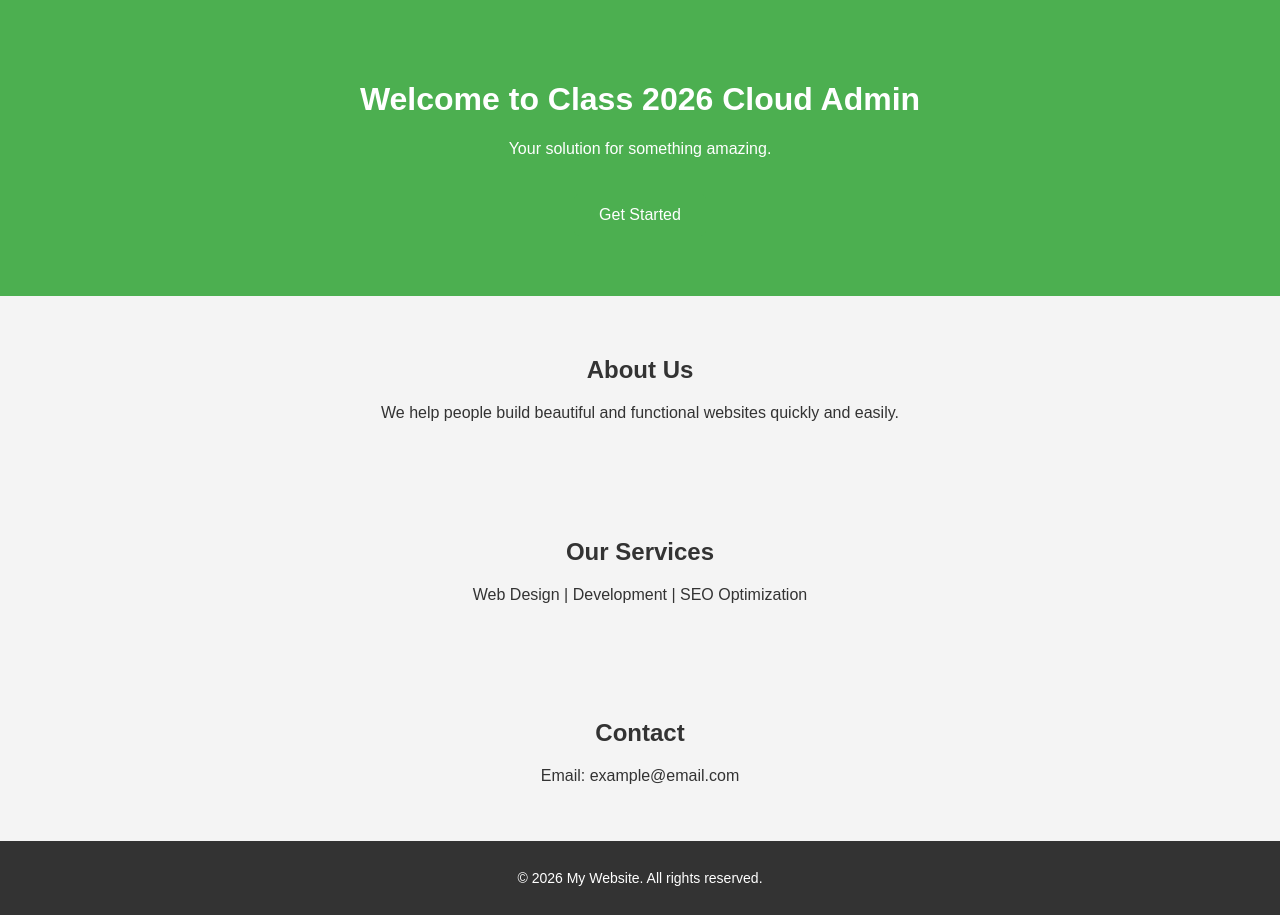
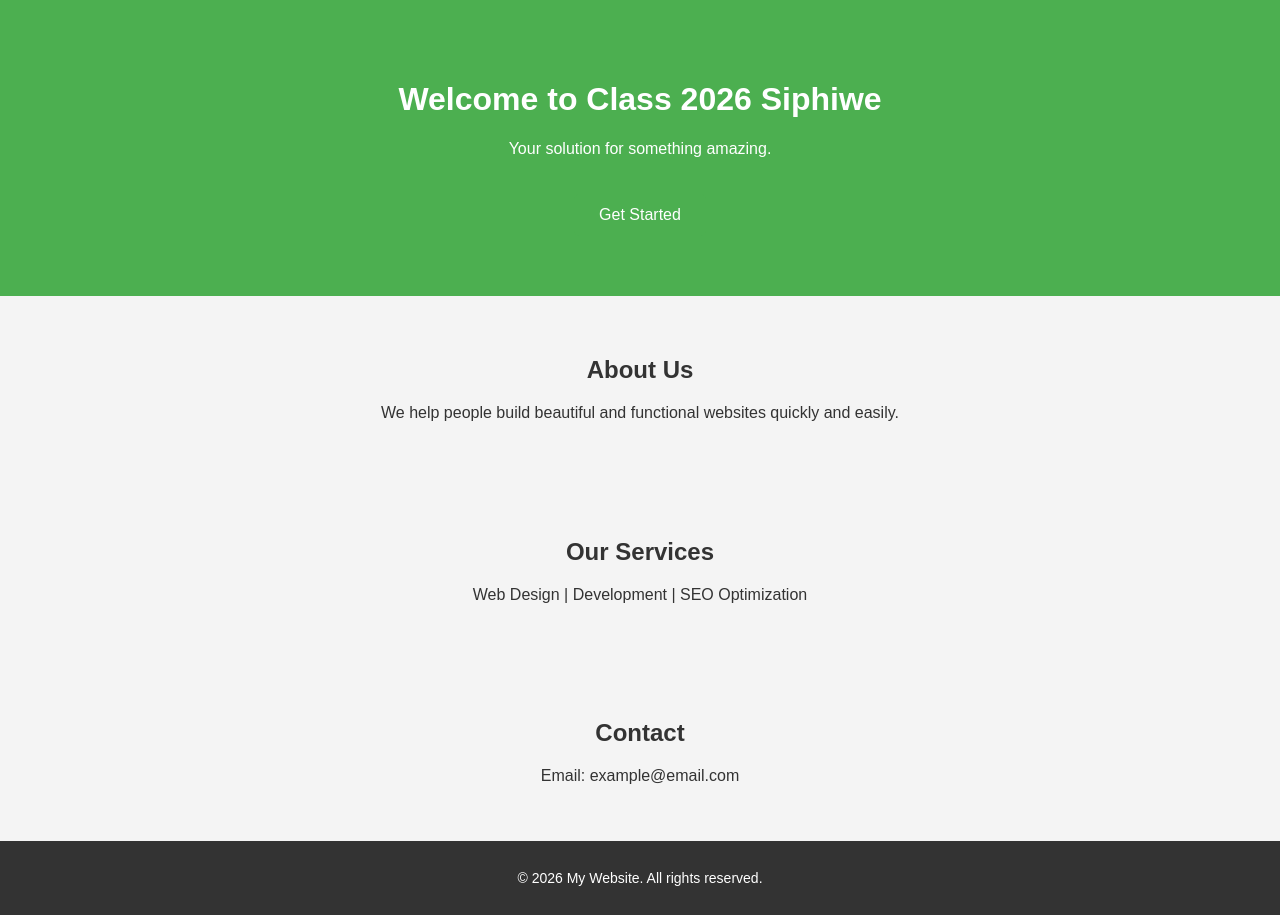
Before and after one commit to Mavarotkz/WEBAPPLICATION, a plain HTML site: page index.html in a window 1280 px wide. Drawn offline with Linux system fonts and the light colour scheme.

Commit message:
index.html

```diff
--- a/index.html
+++ b/index.html
@@ -43,7 +43,7 @@
 <body>
 
     <header>
-        <h1>Welcome to Class 2026 Cloud Admin </h1>
+        <h1>Welcome to Class 2026 Siphiwe </h1>
         <p>Your solution for something amazing.</p>
         <a href="#contact" class="btn">Get Started</a>
     </header>
```
